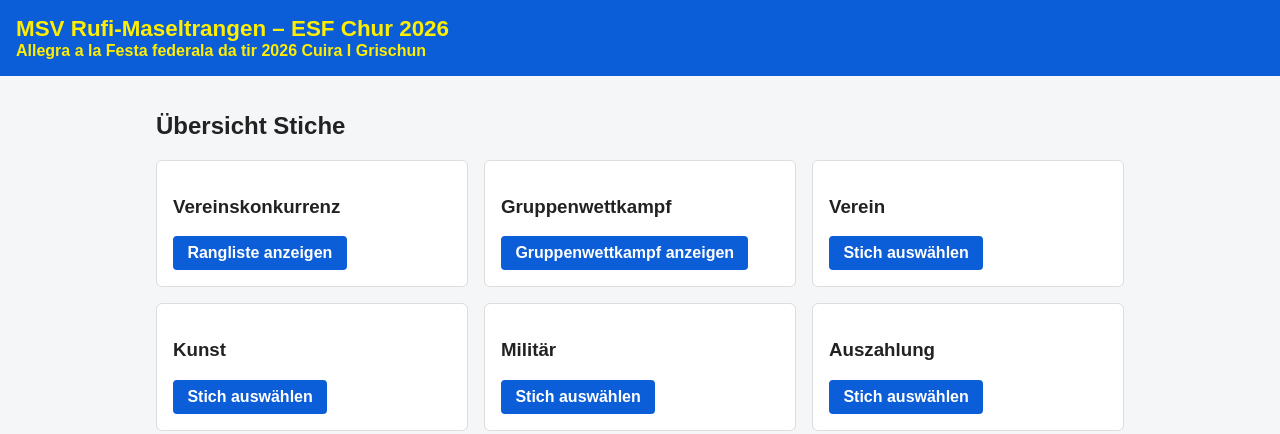
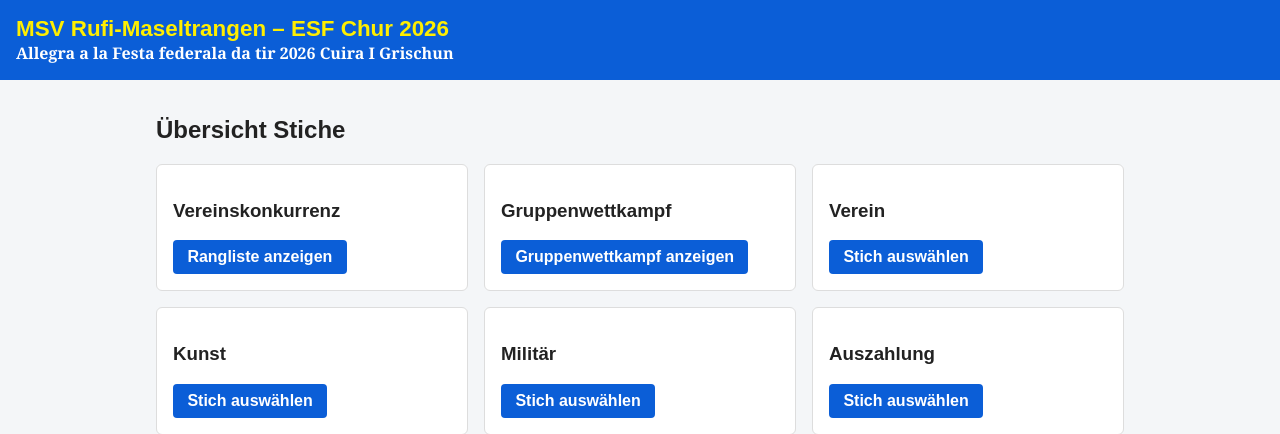
Before and after one commit to manuelduft99/schuetzenportal-msv, a FastAPI app: page / in a window 1280 px wide. Shown: the top 434 px of the page. Run offline with FastAPI, Linux system fonts and the light colour scheme.

Commit message:
Titel angepasst

```diff
--- a/templates/base.html
+++ b/templates/base.html
@@ -48,6 +48,8 @@
         header h2 {
             margin: 0;
             font-size: 1.0rem;
+            font-family: Cambria, Cochin, Georgia, Times, 'Times New Roman', serif;
+            color: #ffffff;
         }
 
         h1, h2 {
```
Also changed, not shown: cache.db.
